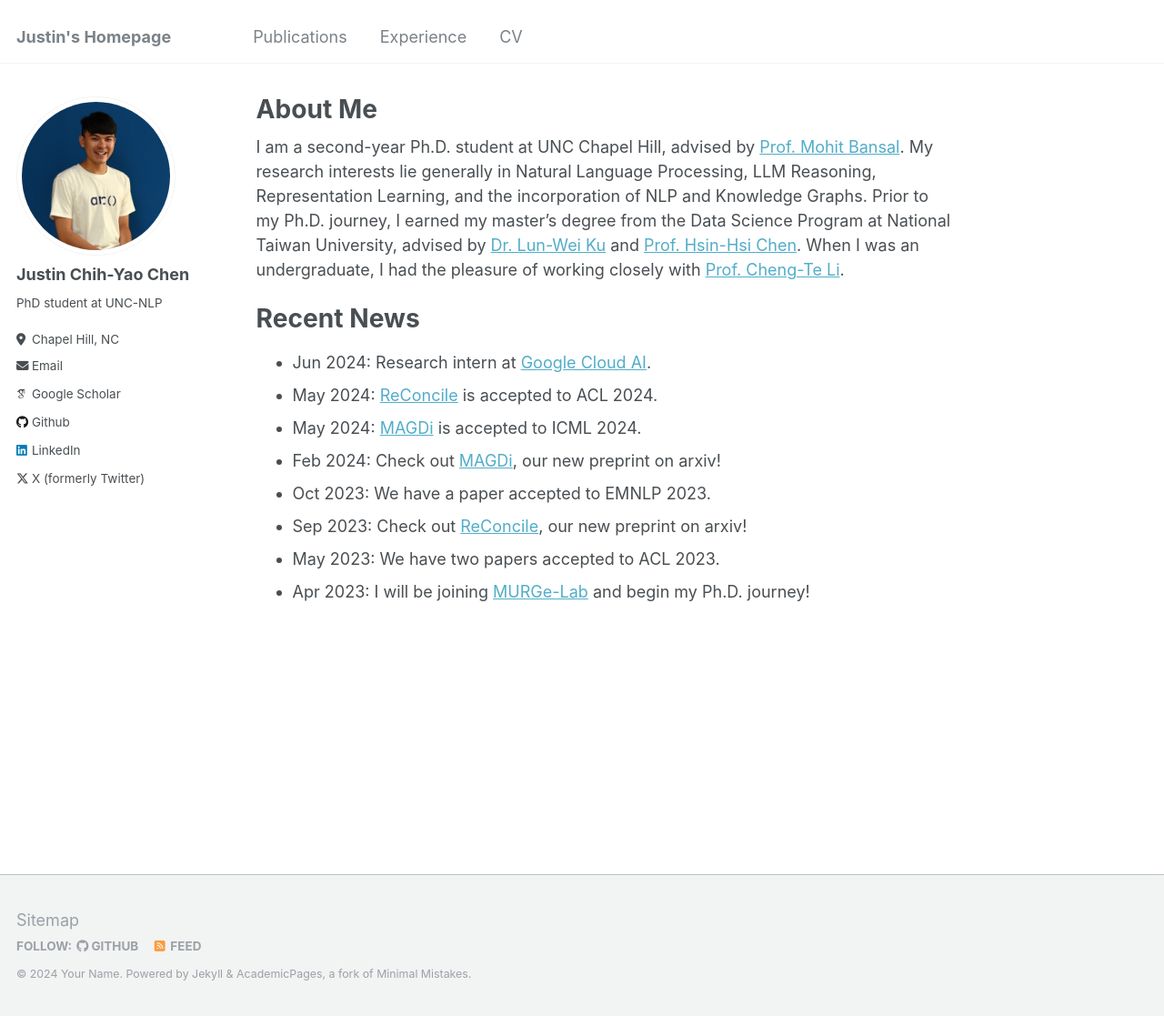
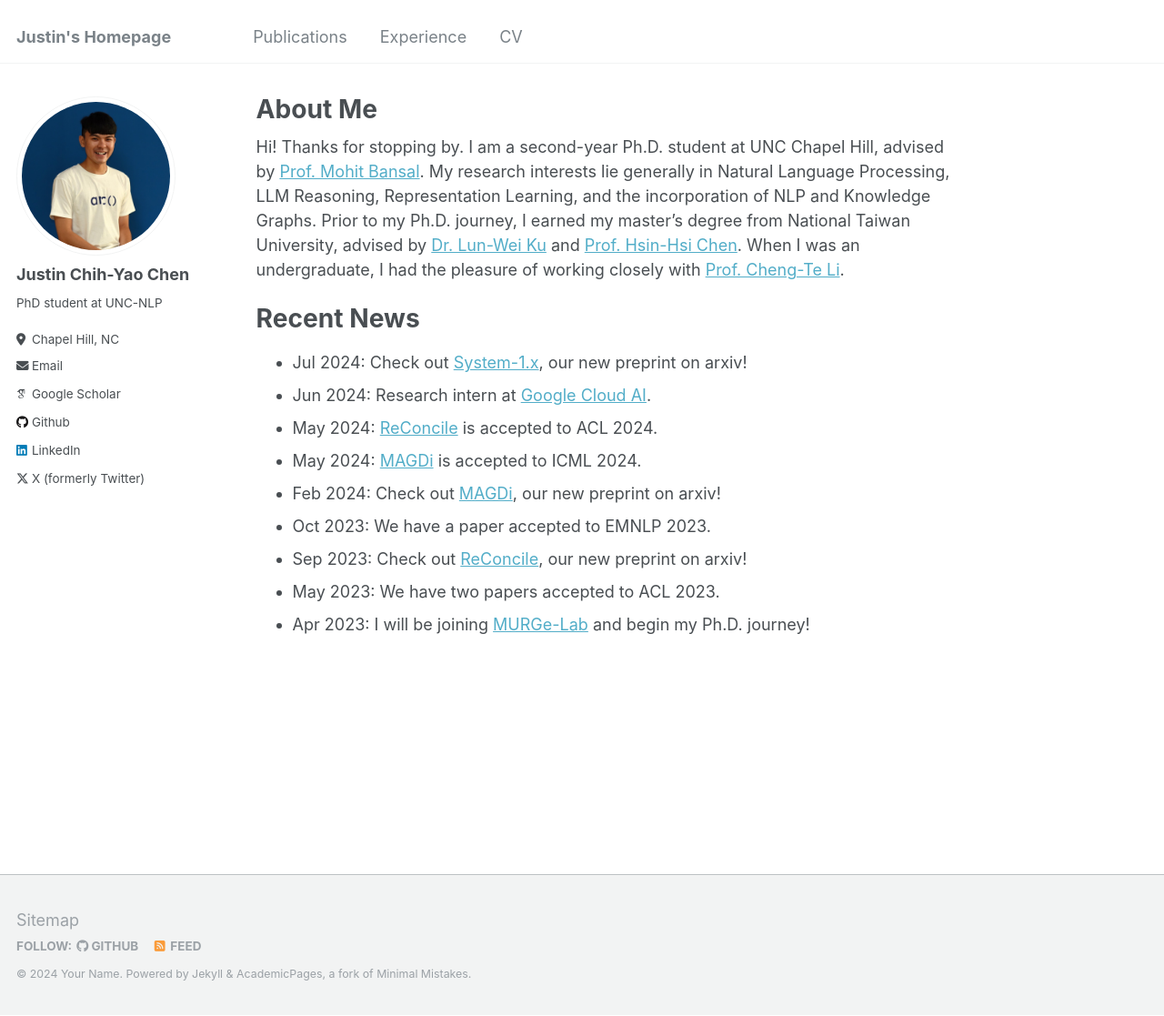
Before and after one commit to dinobby/dinobby.github.io, a Jekyll site: the page built from _pages/about.md, in a window 1280 px wide and 1117 px high. Shown: the whole window at 91% size. Built offline with Jekyll 4.4.1, drawn with Linux system fonts in a browser that asks for light colours; some web fonts are replaced.

Commit message:
Update about.md

```diff
--- a/_pages/about.md
+++ b/_pages/about.md
@@ -7,9 +7,10 @@ redirect_from:
   - /about.html
 ---
 
-I am a second-year Ph.D. student at UNC Chapel Hill, advised by [Prof. Mohit Bansal](https://www.cs.unc.edu/~mbansal/){:target="\_blank"}. My research interests lie generally in Natural Language Processing, LLM Reasoning, Representation Learning, and the incorporation of NLP and Knowledge Graphs. Prior to my Ph.D. journey, I earned my master's degree from the Data Science Program at National Taiwan University, advised by [Dr. Lun-Wei Ku](https://www.iis.sinica.edu.tw/pages/lwku/index_zh.html){:target="\_blank"} and [Prof. Hsin-Hsi Chen](http://nlg.csie.ntu.edu.tw/advisor.php){:target="\_blank"}. When I was an undergraduate, I had the pleasure of working closely with [Prof. Cheng-Te Li](https://sites.google.com/view/chengteli/){:target="\_blank"}.
+Hi! Thanks for stopping by. I am a second-year Ph.D. student at UNC Chapel Hill, advised by [Prof. Mohit Bansal](https://www.cs.unc.edu/~mbansal/){:target="\_blank"}. My research interests lie generally in Natural Language Processing, LLM Reasoning, Representation Learning, and the incorporation of NLP and Knowledge Graphs. Prior to my Ph.D. journey, I earned my master's degree from National Taiwan University, advised by [Dr. Lun-Wei Ku](https://www.iis.sinica.edu.tw/pages/lwku/index_zh.html){:target="\_blank"} and [Prof. Hsin-Hsi Chen](http://nlg.csie.ntu.edu.tw/advisor.php){:target="\_blank"}. When I was an undergraduate, I had the pleasure of working closely with [Prof. Cheng-Te Li](https://sites.google.com/view/chengteli/){:target="\_blank"}.
 
 # Recent News
+- Jul 2024: Check out [System-1.x](https://arxiv.org/abs/2407.14414), our new preprint on arxiv!
 - Jun 2024: Research intern at [Google Cloud AI](https://research.google/teams/cloud-ai/).
 - May 2024: [ReConcile](https://arxiv.org/pdf/2309.13007) is accepted to ACL 2024.
 - May 2024: [MAGDi](https://arxiv.org/abs/2402.01620) is accepted to ICML 2024.
```
